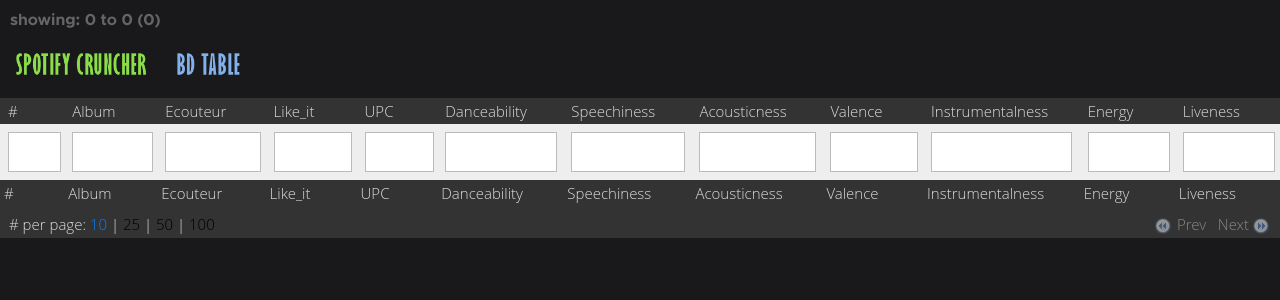
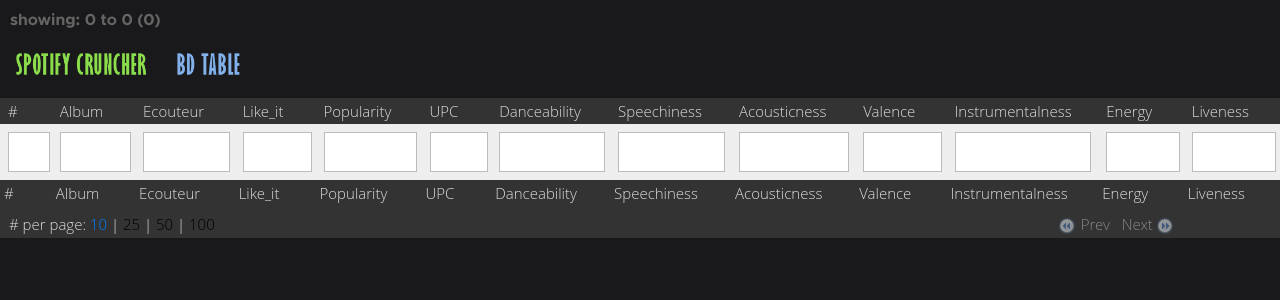
Before and after one commit to lawiz22/Spot-Crunch, a Django app: page /albums_table in a window 1280 px wide. Shown: the top 300 px of the page. Run offline with Django 3.2, Linux system fonts and the light colour scheme; data that the repository does not hold is empty; some libraries are stand-ins or nearby versions.

Commit message:
Ajout de la popularity 'Spotify'

```diff
--- a/spotify_app/models.py
+++ b/spotify_app/models.py
@@ -22,6 +22,7 @@
     like_it = models.CharField(max_length=32, null=True)
     user_id = models.CharField(max_length=32, default='')
     user_name = models.CharField(max_length=128, default='')
+    popularity = models.FloatField(null=True)
 
     def __str__(self):
         return self.track_artist + ' - ' + self.track_name
@@ -42,6 +43,7 @@
     like_it = models.CharField(max_length=32, null=True)
     user_id = models.CharField(max_length=32, default='')
     user_name = models.CharField(max_length=128, default='')
+    popularity = models.FloatField(null=True)
 
     def __str__(self):
         return self.album_artist + ' - ' + self.album_name
--- a/spotify_app/views.py
+++ b/spotify_app/views.py
@@ -67,7 +67,7 @@
             artists = currently_played['artists']
             artist_quijoue =  get_artist(authorization_header, artists[0]['id'])
 
-            print (artist_quijoue)
+
 
             ctx = {
                     'currently_played': currently_played,
@@ -170,6 +170,7 @@
         album = get_album(authorization_header, album_id)
         user_profile = get_users_profile(authorization_header)
         tracks = album['tracks']['items']
+        popularity = album['popularity']
         dict_isrc_track = {'id': [],'track_isrc': []}
         for track in tracks:
             track = get_track_audio_features(authorization_header, track['id'])
@@ -183,7 +184,7 @@
         like = json.dumps(tracks4)
 
         if Album.objects.filter(album_id=album_id,user_id=user_profile['id']).exists():
-            spot_album = Album.objects.filter(album_id=album_id,user_id=user_profile['id']).update(like_it=like)
+            spot_album = Album.objects.filter(album_id=album_id,user_id=user_profile['id']).update(like_it=like,popularity = album['popularity'])
             spot_album = Album.objects.get(album_id=album_id,user_id=user_profile['id'])
         else:
             try:
@@ -215,7 +216,8 @@
                                                 valence=float(format(sum(dict_track['valence']) / tracks_number, '.3f')),
                                                 instrumentalness=float(format(sum(dict_track['instrumentalness']) / tracks_number, '.3f')),
                                                 energy=float(format(sum(dict_track['energy']) / tracks_number, '.3f')),
-                                                liveness=float(format(sum(dict_track['liveness']) / tracks_number, '.3f')))
+                                                liveness=float(format(sum(dict_track['liveness']) / tracks_number, '.3f')),
+                                                popularity = album['popularity'])
 
             except KeyError:
                 ctx = {
@@ -224,7 +226,8 @@
                     'user_name': user_profile['display_name'],
                     'tracks': tracks,
                     'like': like,
-                    'dict_isrc_track' : dict_isrc_track
+                    'dict_isrc_track' : dict_isrc_track,
+                    'popularity' : album['popularity']
 
                 }
                 return render(request, 'album.html', ctx)
@@ -245,7 +248,8 @@
             'spot_album': spot_album,
             'album_avg': album_avg,
             'like': like,
-            'dict_isrc_track': dict_isrc_track
+            'dict_isrc_track': dict_isrc_track,
+            'popularity' : album['popularity']
         }
         return render(request, 'album.html', ctx)
 
@@ -353,11 +357,12 @@
         like_track = json.dumps(track3)
 
         track_name = track2['name']
+        popularity = track2['popularity']
         track_artist = track2['album']['artists'][0]['name']
-        print(track_artist)
+
         if Track.objects.filter(track_id=track_id,user_id=user_profile['id']).exists():
 
-                spot_track = Track.objects.filter(track_id=track_id,user_id=user_profile['id']).update(like_it=like_track)
+                spot_track = Track.objects.filter(track_id=track_id,user_id=user_profile['id']).update(like_it=like_track,popularity = track2['popularity'])
                 spot_track = Track.objects.get(track_id=track_id,user_id=user_profile['id'])
         else:
             try:
@@ -380,7 +385,8 @@
                                                 energy=float(format(track['energy'], '.3f')),
                                                 liveness=float(format(track['liveness'], '.3f')),
                                                 key=track['key'],
-                                                like_it=like_track)
+                                                like_it=like_track,
+                                                popularity = track2['popularity'])
             except KeyError:
                 table_track = [
                         int(track['danceability'] * 100),
@@ -404,7 +410,8 @@
                         'like_track': like_track,
                         'key': track['key'],
                         'mode':track['mode'],
-                        'tempo': float(format(track['tempo'], '.3f'))
+                        'tempo': float(format(track['tempo'], '.3f')),
+                        'popularity': track2['popularity']
                                             }
                 return render(request, 'track.html', ctx)
         table_track = [
@@ -429,9 +436,10 @@
             'like_track': like_track,
             'key': track['key'],
             'mode':track['mode'],
-            'tempo': float(format(track['tempo'], '.3f'))
+            'tempo': float(format(track['tempo'], '.3f')),
+            'popularity': track2['popularity']
                    }
-        print(ctx)
+
         return render(request, 'track.html', ctx)
 
 
--- a/templates/album.html
+++ b/templates/album.html
@@ -24,7 +24,7 @@
                         <div class="entry" style="background-image:url('{% static "images/medium.jpg" %}');">
                             <img src="{{ album.images.1.url }}" style="float: left; margin-left: 60px" width="280"  height="280">
                             <div class="entry__content">
-                                <span class="entry__category"><a href="#0">ALBUM</a></span>
+                                <span class="entry__category"><a href="#0">Popularity : {{ popularity }}</a></span>
 
                                 <h1><a href="#0" title="">{{ album.name }} - {{ album.artists.0.name }}</a></h1>
 
--- a/templates/albums_table.html
+++ b/templates/albums_table.html
@@ -106,6 +106,7 @@
                 <th>Album</th>
                 <th>Ecouteur</th>
                 <th>Like_it</th>
+				<th>Popularity</th>
                 <th>UPC</th>
                 <th>Danceability</th>
                 <th>Speechiness</th>
@@ -120,6 +121,7 @@
                 <th>Album</th>
                 <th>Ecouteur</th>
                 <th>Like_it</th>
+				<th>Popularity</th>
                 <th>UPC</th>
                 <th>Danceability</th>
                 <th>Speechiness</th>
@@ -154,9 +156,10 @@
 		 {% for album in albums %}
         <tr>
             <td> {{ album.id }}</td>
-            <td>{{ album }}</td>
+            <td><a href="{% url 'album' album_id=album.album_id %}">{{ album }} </a> </td>
             <td>{{ album.user_name }}</td>
             <td>{{ album.like_it }}</td>
+			<td>{{ album.popularity }}</td>
             <td>{{ album.upc }}</td>
             <td>{{ album.danceability }}</td>
             <td>{{ album.speechiness }}</td>
--- a/templates/base.html
+++ b/templates/base.html
@@ -41,13 +41,13 @@
 
                <ul class="header__social">
                     <li>
-                        <a href="#0"><i class="fa fa-facebook" aria-hidden="true"></i></a>
+                        <a href="https://www.facebook.com/lawizz"><i class="fa fa-facebook" aria-hidden="true"></i></a>
                     </li>
                     <li>
-                        <a href="#0"><i class="fa fa-twitter" aria-hidden="true"></i></a>
+                        <a href="https://github.com/lawiz22/Spot-Crunch"><i class="fa fa-github" aria-hidden="true"></i></a>
                     </li>
                     <li>
-                        <a href="#0"><i class="fa fa-instagram" aria-hidden="true"></i></a>
+                        <a href="https://www.instagram.com/lawiz22/"><i class="fa fa-instagram" aria-hidden="true"></i></a>
                     </li>
 
                 </ul> <!-- end header__social -->
--- a/templates/track.html
+++ b/templates/track.html
@@ -28,7 +28,7 @@
                         <div class="entry" style="background-image:url('{% static "images/medium.jpg" %}');">
                             <img src="{{ image_album.1.url }}" style="float: left; margin-left: 60px" width="280"  height="280">
                             <div class="entry__content">
-                                <span class="entry__category"><a href="#0">Track # </a></span>
+                                <span class="entry__category"><a href="#0">Popularity :  {{ popularity }}</a></span>
 
                                 <h1><a href="#0" title="">{{ track_artist }} - {{ track_name }}</a></h1>
 
--- a/templates/tracks_table.html
+++ b/templates/tracks_table.html
@@ -107,6 +107,7 @@
                 <th>Ecouteur</th>
 				<th>ISRC</th>
                 <th>Like_it</th>
+				<th>Popularity</th>
                 <th>Dance</th>
                 <th>Speech</th>
                 <th>Acoust</th>
@@ -126,6 +127,7 @@
                 <th>Ecouteur</th>
 				<th>ISRC</th>
                 <th>Like_it</th>
+				<th>Popularity</th>
                 <th>Dance</th>
                 <th>Speech</th>
                 <th>Acoust</th>
@@ -174,6 +176,7 @@
             {% else %}
                      OUI <img src="{% static "images/heart-curvy-outline-filled.png" %}" width="30"  height="30" style="float: right;  ">
             {% endif %}</td>
+			<td>{{ track.popularity }}</td>
             <td>{{ track.danceability }}</td>
             <td>{{ track.speechiness }}</td>
             <td>{{ track.acousticness }}</td>
```
Also changed, not shown: 1 other file.
